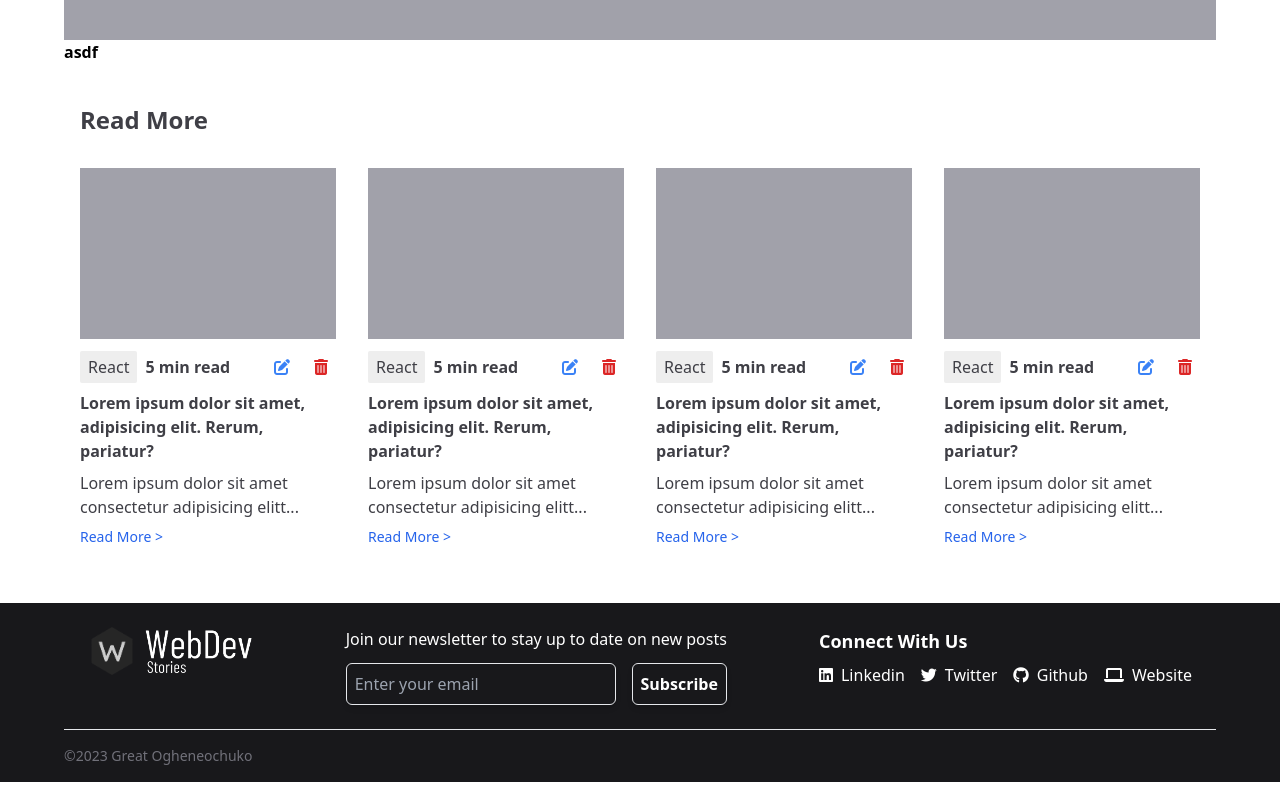
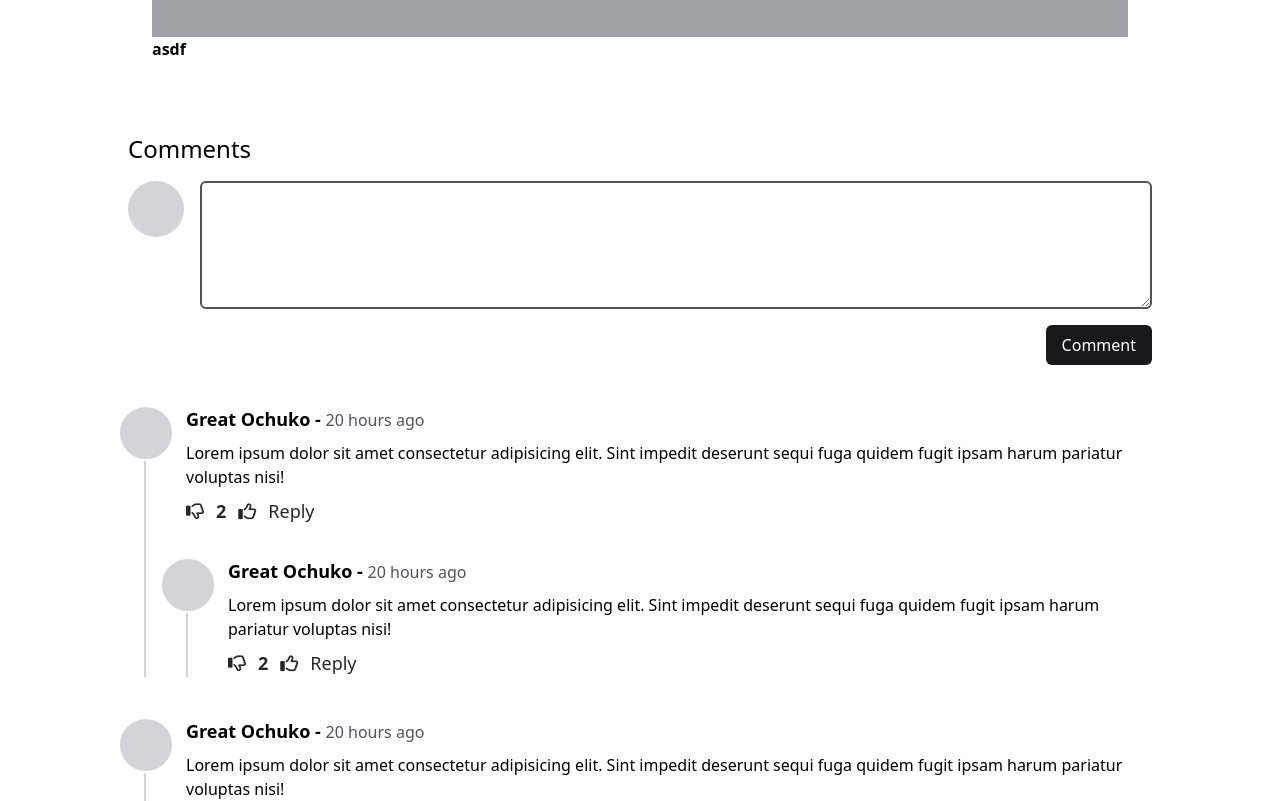
Before and after one commit to greatochuko/web-dev-stories, a React (Vite) app in the folder client/: page /post/lorem in a window 1280 px wide. Shown: the part 760-1561 px from the top of the page. Built offline with nearby package versions, Linux system fonts and the light colour scheme.

Commit message:
create and style comments section

```diff
--- /dev/null
+++ b/client/src/components/Comment.tsx
@@ -0,0 +1,59 @@
+import { useState } from "react";
+
+type Comment = {
+  name: string;
+  children: Comment[];
+};
+
+export type CommentProps = {
+  comment: Comment;
+};
+
+export default function Comment({ comment }: CommentProps) {
+  const [showReplyForm, setShowReplyForm] = useState(false);
+  return (
+    <div className="relative flex pl-10 mt-6 border-l-2 border-zinc-300">
+      <div className="absolute left-0 w-[3.5rem] border-2 border-white rounded-full aspect-square bg-zinc-300 -translate-x-[50%]"></div>
+      <div className="flex flex-col gap-2">
+        <h4 className="text-lg font-semibold">
+          Great Ochuko -{" "}
+          <span className="text-base font-normal text-zinc-600">
+            20 hours ago
+          </span>
+        </h4>
+        <p>
+          Lorem ipsum dolor sit amet consectetur adipisicing elit. Sint impedit
+          deserunt sequi fuga quidem fugit ipsam harum pariatur voluptas nisi!
+        </p>
+        <div className="flex gap-3 text-lg text-zinc-800">
+          <button>
+            <i className="fa-regular fa-thumbs-down"></i>
+          </button>
+          <p className="font-semibold">2</p>
+          <button>
+            <i className="fa-regular fa-thumbs-up"></i>
+          </button>
+          <button onClick={() => setShowReplyForm((curr) => !curr)}>
+            Reply
+          </button>
+        </div>
+        {showReplyForm ? (
+          <form className="flex gap-2">
+            <input
+              type="text"
+              className="w-full max-w-xl p-1.5 border rounded-md border-zinc-600"
+            />
+            <button className="px-4 text-white rounded-md bg-zinc-800">
+              Reply
+            </button>
+          </form>
+        ) : null}
+        {comment.children.length
+          ? comment.children.map((comment: Comment) => (
+              <Comment key={comment.name} comment={comment} />
+            ))
+          : null}
+      </div>
+    </div>
+  );
+}
--- a/client/src/pages/BlogPostDetail.tsx
+++ b/client/src/pages/BlogPostDetail.tsx
@@ -1,15 +1,22 @@
 import { Link, useParams } from "react-router-dom";
 import ReactMarkdown from "react-markdown";
 import PostGrid from "../components/PostGrid";
+import Comment from "../components/Comment";
 
 const postDetail = "**asdf**";
+
+const comments = [
+  { name: "asdf", children: [{ name: "asd", children: [] }] },
+  { name: "sdf", children: [] },
+];
 
 export default function BlogPostDetail() {
   const { postTitle } = useParams();
 
   return (
-    <main>
-      <div className="flex-1 max-w-6xl w-[90%] mx-auto py-6">
+    <>
+      <main className="w-full max-w-5xl p-6 mx-auto">
+        <div className="flex-1 py-6 mx-auto">
           <p className="mb-4">Blog &gt; {postTitle}</p>
           <h1 className="text-2xl font-semibold">
             Lorem ipsum dolor sit amet, adipisicing elit. Rerum, pariatur?
@@ -21,10 +28,28 @@ export default function BlogPostDetail() {
               <p>11 Nov, 2023</p>
             </div>
           </Link>
-        <div className="w-full aspect-[1.5] md:aspect-[2] bg-zinc-400"></div>
+          <div className="w-full aspect-[1.5] md:aspect-video bg-zinc-400"></div>
           <ReactMarkdown>{postDetail}</ReactMarkdown>
         </div>
+      </main>
+      <div className="my-6 w-[90%] mx-auto flex flex-col gap-4 max-w-5xl">
+        <h3 className="text-2xl">Comments</h3>
+        <form className="relative flex items-start gap-4">
+          <div className="w-[3.5rem] rounded-full aspect-square bg-zinc-300"></div>
+          <div className="flex flex-col items-end flex-1 gap-2 md:gap-4">
+            <textarea className="w-full h-24 p-2 border-2 rounded-md outline-none sm:h-32 border-zinc-600"></textarea>
+            <button className="px-4 py-2 text-white rounded-md bg-zinc-900">
+              Comment
+            </button>
+          </div>
+        </form>
+        <div className="flex flex-col gap-4 px-4">
+          {comments.map((comment) => (
+            <Comment key={comment.name} comment={comment} />
+          ))}
+        </div>
+      </div>
       <PostGrid grayBg={false} title="Read More" />
-    </main>
+    </>
   );
 }
```
Lines whose indentation alone changed are shown as unchanged.
